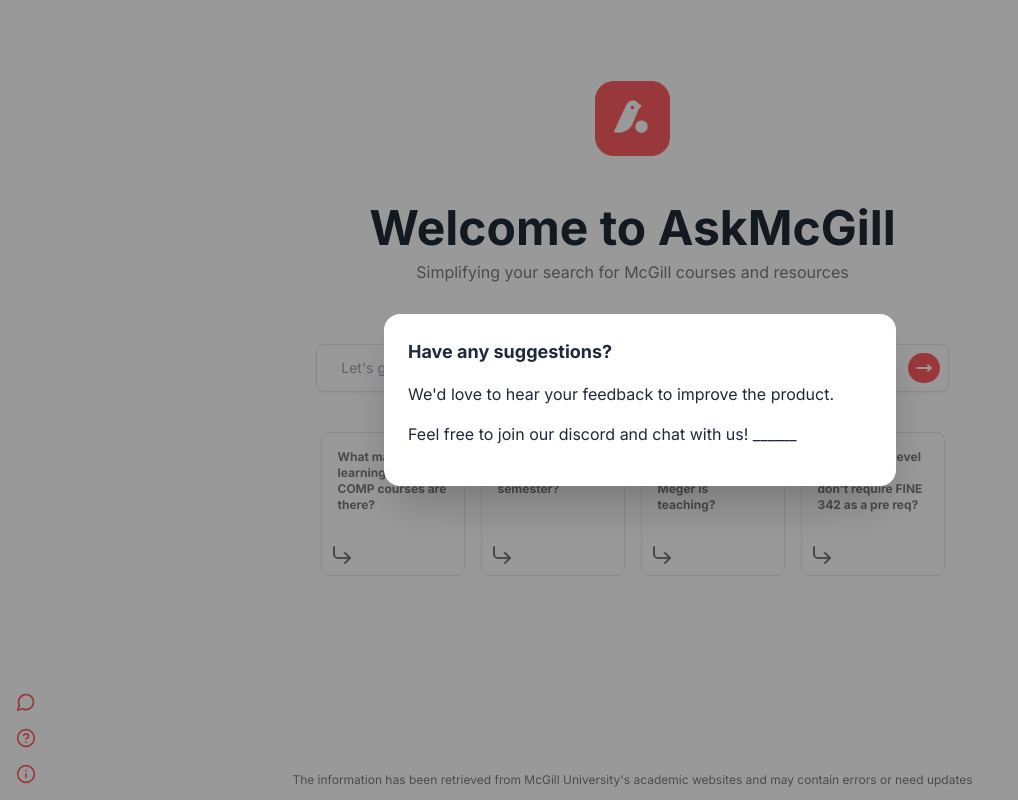
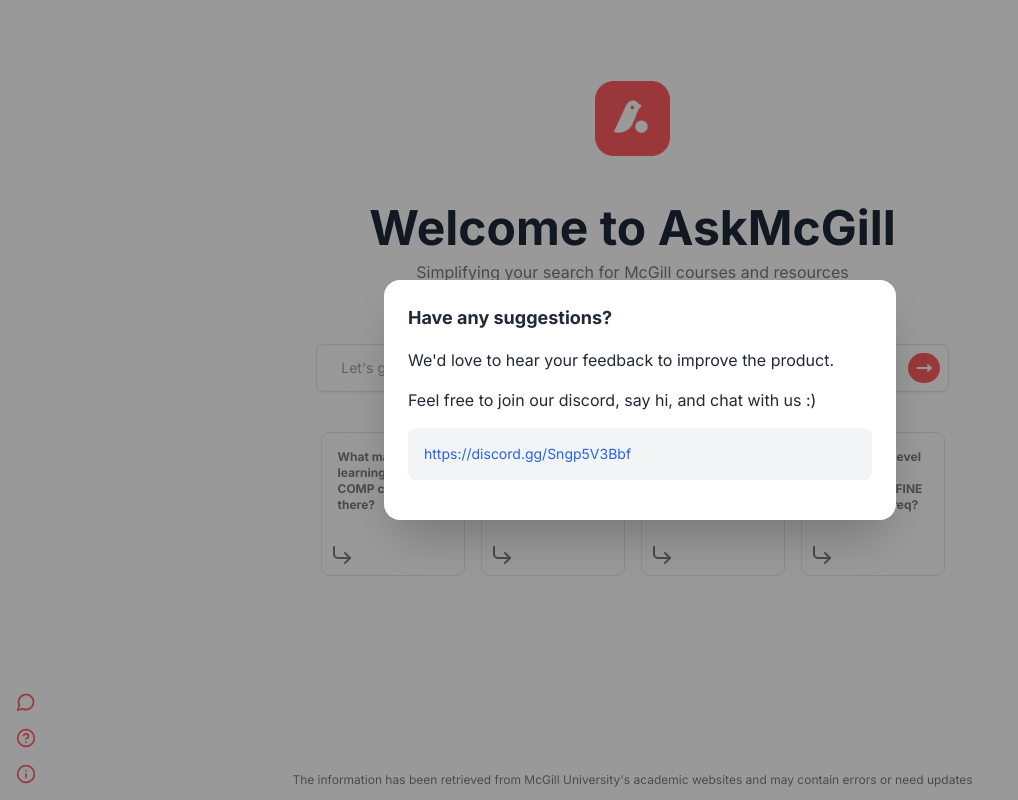
Before and after one commit to rohank36/askmcgill_client, a Next.js app: page / in a window 1280 px wide. Both pictures are taken after a click on the button 26 px from the left and 702 px from the top of the page. Shown: the whole page, without its empty margins (0-1018 px from the left). Built offline with nearby package versions, Linux system fonts and the light colour scheme.

Commit message:
edited toast buttons

```diff
--- a/src/app/components/ToastBtns.tsx
+++ b/src/app/components/ToastBtns.tsx
@@ -23,7 +23,13 @@ const ToastBtns = () =>{
                 <h3 className="font-bold text-lg">Have any suggestions?</h3>
                 <div className="flex flex-col gap-y-4 py-4">
                   <p className="text-wrap">We'd love to hear your feedback to improve the product.</p>
-                  <p className="text-wrap">Feel free to join our discord and chat with us! ______</p>
+                  <p className="text-wrap">Feel free to join our discord, say hi, and chat with us :)</p>
+                  <div
+                  className="p-4 bg-gray-100 rounded-lg cursor-pointer hover:bg-gray-300 transition break-words"
+                  onClick={() => window.open("https://discord.gg/Sngp5V3Bbf", "_blank")}
+                  >
+                      <h1 className="text-sm text-blue-600">https://discord.gg/Sngp5V3Bbf</h1>
+                  </div>
                 </div>
               </div>
               <form method="dialog" className="modal-backdrop">
@@ -36,7 +42,14 @@ const ToastBtns = () =>{
               <div className="modal-box">
                 <h3 className="font-bold text-lg ">Faced an issue while using AskMcGill?</h3>
                 <div className="flex flex-col gap-y-4 py-4">
-                  <p className="text-wrap">Please contact _________ or message in the Bug channel on the discord and we'll immediately work to resolve it. Thank you for your patience and understanding.</p>
+                  <p className="text-wrap">Wether you ran into a bug or didn't get the answer you were looking for, we really want to hear about it so we can improve your experience.</p>
+                  <p className="text-wrap">Please message in the Bug channel on the discord and we'll immediately work to resolve it. Thank you for your patience and understanding.</p>
+                  <div
+                  className="p-4 bg-gray-100 rounded-lg cursor-pointer hover:bg-gray-300 transition break-words"
+                  onClick={() => window.open("https://discord.gg/Sngp5V3Bbf", "_blank")}
+                  >
+                      <h1 className="text-sm text-blue-600">https://discord.gg/Sngp5V3Bbf</h1>
+                  </div>
                 </div>
               </div>
               <form method="dialog" className="modal-backdrop">
@@ -49,11 +62,18 @@ const ToastBtns = () =>{
               <div className="modal-box">
                 <h3 className="font-bold text-lg">What is AskMcGill?</h3>
                 <div className="flex flex-col gap-y-4 py-4">
-                  <p className="text-wrap">AskMcGill is a search engine that directly answers any of your McGill related questions in seconds. Instead of having to search through a ton of different links on the McGill website.</p>
+                  <p className="text-wrap">AskMcGill is a search engine that directly answers any of your McGill related questions in one click, instead of having to search through a ton of different links on the McGill website.</p>
                   <p className="text-wrap">We built this to make McGill's information easier to find for students.</p>
-                  <p className="text-wrap">We currently only have information on courses but will soon expand to all of McGill's information.</p>
+                  <p className="text-wrap">We currently only have information on courses but will soon expand to all of McGill's information as well as third party sources such as Rate My Professor and Reddit.</p>
                   <p className="text-wrap">The product is not perfect, but we're continously working to improve it with your feedback.</p>
                   <p className="text-wrap">Thank you for using AskMcGill. We hope you find it useful.</p>
+                  <p className="text-wrap">Feel free to join our discord, say hi, and share some feedback :)</p>
+                  <div
+                  className="p-4 bg-gray-100 rounded-lg cursor-pointer hover:bg-gray-300 transition break-words"
+                  onClick={() => window.open("https://discord.gg/Sngp5V3Bbf", "_blank")}
+                  >
+                      <h1 className="text-sm text-blue-600">https://discord.gg/Sngp5V3Bbf</h1>
+                  </div>
                 </div>
               </div>
               <form method="dialog" className="modal-backdrop">
--- a/src/app/page.tsx
+++ b/src/app/page.tsx
@@ -89,8 +89,8 @@ export default function Home() {
             <SearchBar onSubmit={handleSubmit} loading={loading} placeholder="Let's get that semester sorted... what's first?" />
             <div className="flex flex-row gap-4 mt-10">
               <Prompts onSubmit={handleSubmit} prompt="What machine learning related COMP courses are there?"/>
-              <Prompts onSubmit={handleSubmit} prompt="Who is teaching MATH 141 next semester?"/>
-              <Prompts onSubmit={handleSubmit} prompt="Tell me which courses David Meger is teaching?"/>
+              <Prompts onSubmit={handleSubmit} prompt="Who is teaching MATH 141 in the winter?"/>
+              <Prompts onSubmit={handleSubmit} prompt="Tell me which courses David Meger is teaching"/>
               <Prompts onSubmit={handleSubmit} prompt="Which 400+ level FINE courses don't require FINE 342 as a pre req?"/>
             </div>
           </div>
```
